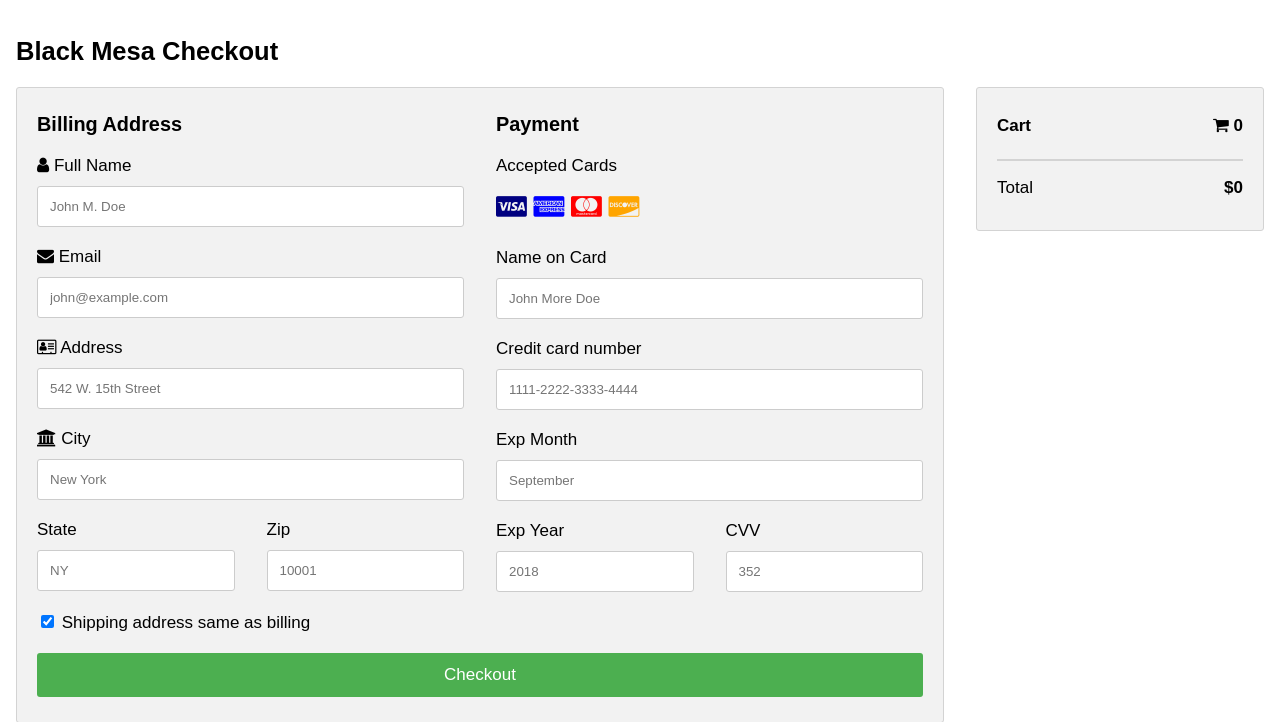
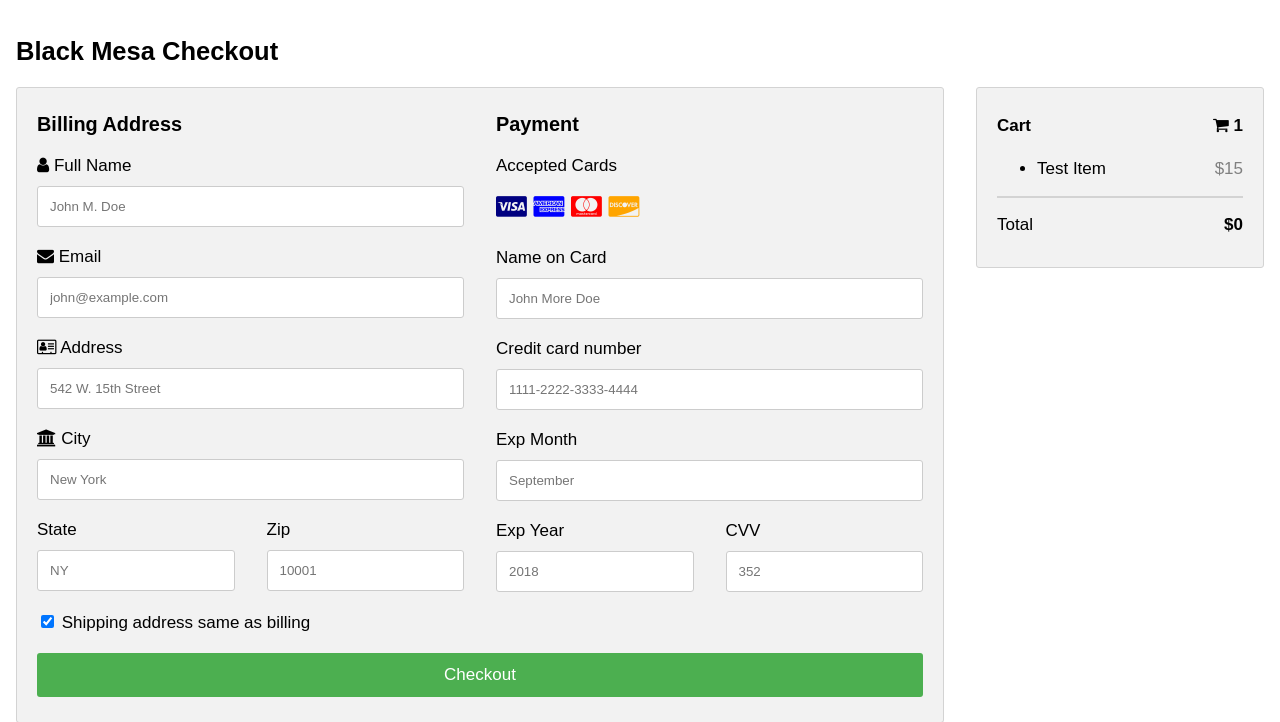
Before and after one commit to ladybugsjdk/travelagency, a PHP site: page /Project/checkout.php in a window 1280 px wide. Shown: the top 722 px of the page. Run offline with PHP 8.4, Linux system fonts and the light colour scheme.

Commit message:
Minor additions to checkout page

```diff
--- a/checkout.php
+++ b/checkout.php
@@ -115,7 +115,7 @@ span.price {
 <div class="row">
   <div class="col-75">
     <div class="container">
-      <form action="/action_page.php">
+      <form action="/purchase_complete.php">
 
         <div class="row">
           <div class="col-50">
@@ -178,14 +178,17 @@ span.price {
   </div>
   <div class="col-25">
     <div class="container">
-      <h4>Cart <span class="price" style="color:black"><i class="fa fa-shopping-cart"></i> <b>0</b></span></h4>
+      <h4>Cart <span class="price" style="color:black"><i class="fa fa-shopping-cart"></i> <b id="cartqty">1</b></span></h4>
 
       <!-- Placeholder items in cart -->
-      <!-- <p><a href="#">Product 1</a> <span class="price">$15</span></p>
+      <!--<p><a href="#">Product 1</a> <span class="price">$15</span></p>
       <p><a href="#">Product 2</a> <span class="price">$5</span></p>
       <p><a href="#">Product 3</a> <span class="price">$8</span></p>
-      <p><a href="#">Product 4</a> <span class="price">$2</span></p> -->
-
+      <p><a href="#">Product 4</a> <span class="price">$2</span></p>
+      -->
+      <ul id = "cartitems">
+        <li>Test Item<span class="price">$15</span></li>
+      </ul>
 
 
       <hr>
@@ -202,7 +205,6 @@ span.price {
   for(var i = 0; i < ca.length; i++){
     var c = ca[i].split("=");
     if(c[0] == "firstname"){
-      window.alert("test");
       var f = String(c[1]) + " ";
     }else if(c[0] == "lastname"){
       document.getElementById("fname").value = f + '' + String(c[1]);
```
